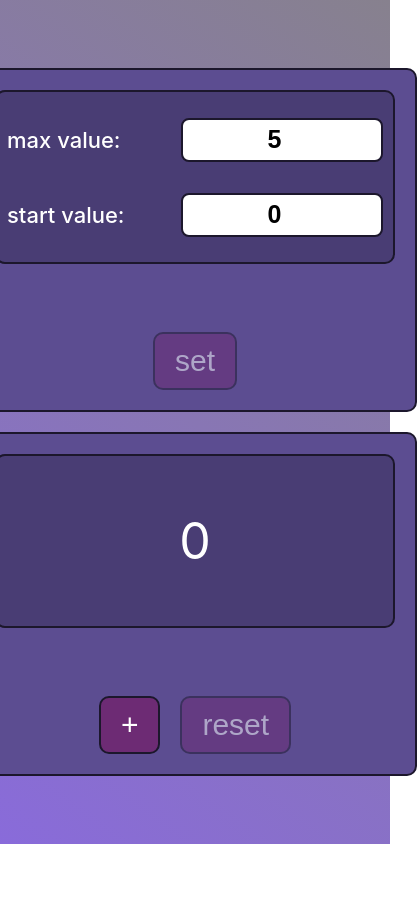
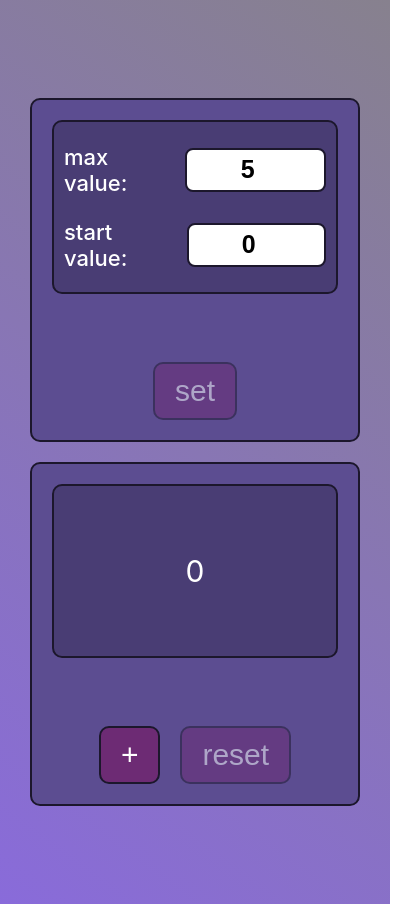
Before and after one commit to m-diana-dev/counter, a React (Create React App) app: page / in a window 390 px wide. Shown: the whole page, 417 px wide, since content can reach past the window. Before the commit the page ends 844 px from the top, so only its background shows below. Built offline with nearby package versions, Linux system fonts and the light colour scheme.

Commit message:
corrected stylesÑ

```diff
--- a/src/App.module.css
+++ b/src/App.module.css
@@ -7,4 +7,5 @@
     flex-direction: column;
     align-items: center;
     justify-content: center;
+    padding: 30px;
 }
--- a/src/components/Counter/Counter.module.css
+++ b/src/components/Counter/Counter.module.css
@@ -1,7 +1,8 @@
 .Counter{
     background-color: #5C4D91;
     height: 300px;
-    width: 400px;
+    max-width: 400px;
+    width: 100%;
     border: 2px solid #1C172C;
     border-radius: 10px;
     padding: 20px;
@@ -11,9 +12,6 @@
     gap: 20px;
 }
 .CounterTop{
-    /*display: flex;*/
-    /*flex-direction: column;*/
-    /*gap: 10px;*/
     height: 150px;
     border: 2px solid #1C172C;
     border-radius: 10px;
@@ -24,6 +22,7 @@
     display: flex;
     align-items: center;
     justify-content: space-between;
+    gap: 10px;
     color: #fff;
     font-size: 22px;
     font-weight: 500;
@@ -42,6 +41,8 @@
 }
 .CounterTopItem .InputError{
     border-color:#9A3978;
+    background: rgba(213, 120, 194, 0.67);
+    color: #9A3978;
 }
 .CounterBottom{
     display: flex;
@@ -51,7 +52,8 @@
 }
 .Flex{
     display: flex;
-    justify-content: space-between;
+    justify-content: center;
     flex-wrap: wrap;
     gap: 20px;
+    width: 100%;
 }
--- a/src/components/Counter/CounterSettings/CounterSettings.tsx
+++ b/src/components/Counter/CounterSettings/CounterSettings.tsx
@@ -1,4 +1,4 @@
-import React, {ChangeEvent} from 'react';
+import React, {ChangeEvent,KeyboardEvent} from 'react';
 import s from "../Counter.module.css";
 import {Button} from "../../Button/Button";
 import {countType} from "../Counter";
@@ -22,6 +22,7 @@ export const CounterSettings: React.FC<CounterSettingsPropsType> = (props) => {
             ? {...count, maxValue: carrentValue, setting: true, error: {...count.error, max: 'incorrect value'}}
             : {...count, maxValue: carrentValue, setting: true, error: {...count.error, max: ''}})
     }
+
     const onChangeStartHandler = (e: ChangeEvent<HTMLInputElement>) => {
         const carrentValue = +e.currentTarget.value;
         setCount((carrentValue < 0 || carrentValue === count.maxValue)
--- a/src/components/Counter/TopCounter/TopCounter.module.css
+++ b/src/components/Counter/TopCounter/TopCounter.module.css
@@ -14,3 +14,10 @@
 .ErrorText{
     color: #9A3978;
 }
+
+
+@media (max-width: 991px) {
+    .TopCounter{
+        font-size: 30px;
+    }
+}
--- a/src/components/Counter/TopCounter/TopCounter.tsx
+++ b/src/components/Counter/TopCounter/TopCounter.tsx
@@ -17,11 +17,7 @@ export const TopCounter: React.FC<TopCounterPropsType> = (props) => {
         <div className={StyleTopCounter}>
             { countSetting && (count.error.max || count.error.start)
                 ? <div className={s.ErrorText}>{count.error.max || count.error.start}</div>
-                : !countSetting ? count.value : 'inter values and press "set"'}
-            {/*{!countSetting && count.value}*/}
-            {/*{countSetting && count.error && count.error}*/}
-            {/*{countSetting && 'inter values and press "set"'}*/}
-
+                : !countSetting ? count.value === maxValue ? <div>Max: {count.value}</div> : count.value : 'inter values and press "set"'}
         </div>
     );
 };
```
Also changed, not shown: src/App.css (deleted, +0 -38 lines).
